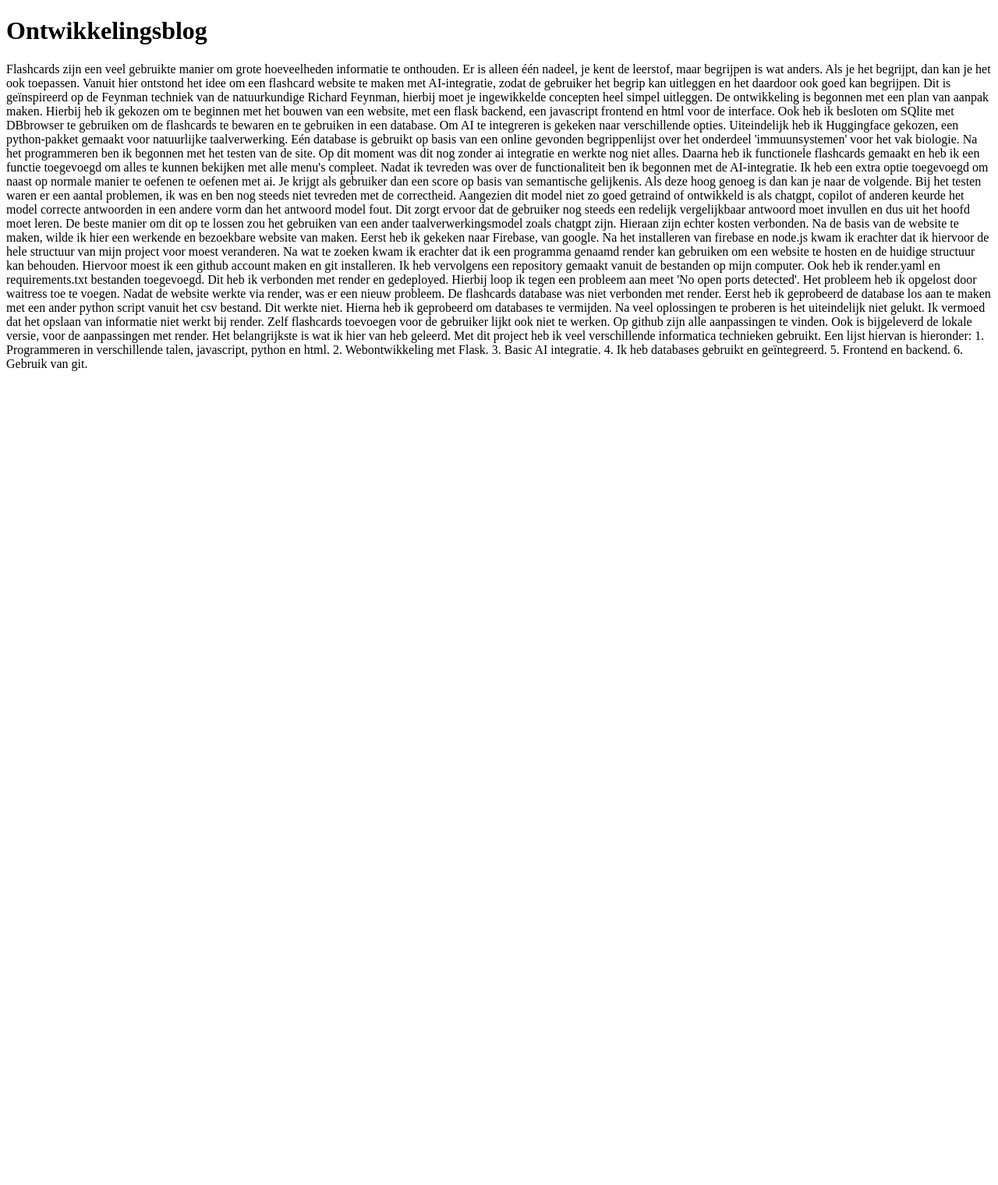
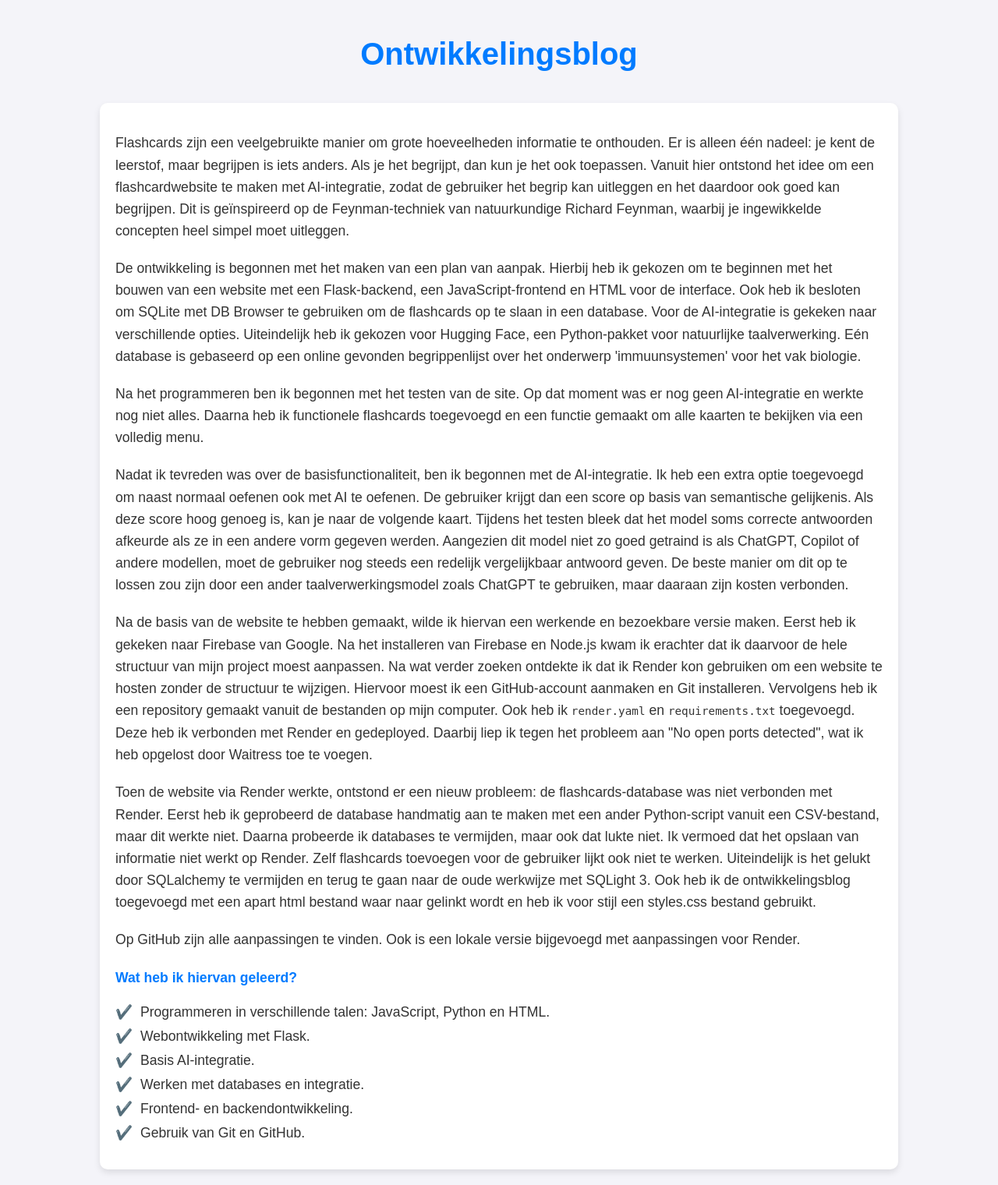
Before and after one commit to RBulInformatica/flashcardapp, a Flask app: page /ontwikkelingsblog in a window 1280 px wide. Shown: the whole page at 78% size. Before the commit the page ends 476 px from the top, so only its background shows below. Run offline with Flask 3, Linux system fonts and the light colour scheme.

Commit message:
Nette ontwikkelingsblog toegevoegd en een andere app.py met ophalen flashcards met sqlite3

```diff
--- a/app.py
+++ b/app.py
@@ -1,34 +1,46 @@
 from flask import Flask, render_template, request, jsonify, redirect, url_for
 from werkzeug.utils import secure_filename
+import sqlite3
+import os
 import csv
-import os
-from flask_sqlalchemy import SQLAlchemy
+from sentence_transformers import SentenceTransformer, util
 
-# Zorg dat relatieve paden vanuit de instance-folder gebruikt worden
-app = Flask(__name__, instance_relative_config=True)
-
-# Upload instellingen
+# Setup
+app = Flask(__name__)
 app.config['UPLOAD_FOLDER'] = 'uploads'
 app.config['ALLOWED_EXTENSIONS'] = {'csv'}
 
-# Pad naar de database in de instance-folder
-os.makedirs(app.instance_path, exist_ok=True)
-app.config['SQLALCHEMY_DATABASE_URI'] = 'sqlite:///' + os.path.join(app.instance_path, 'flashcards.db')
-app.config['SQLALCHEMY_TRACK_MODIFICATIONS'] = False
-db = SQLAlchemy(app)
+# Maak uploads-map aan
+os.makedirs(app.config['UPLOAD_FOLDER'], exist_ok=True)
 
-# Model voor flashcards
-class Flashcard(db.Model):
-    id = db.Column(db.Integer, primary_key=True)
-    term = db.Column(db.String(200), nullable=False)
-    definition = db.Column(db.String(500), nullable=False)
+# Pad naar SQLite database
+DATABASE = os.path.join(app.root_path, 'database.db')
 
-    def __repr__(self):
-        return f"Flashcard('{self.term}', '{self.definition}')"
+# Laad AI-model
+model = SentenceTransformer('paraphrase-MiniLM-L6-v2')
 
-# Zorg dat de database wordt aangemaakt
-with app.app_context():
-    db.create_all()
+# --- DATABASE HELPERS ---
+
+def get_db_connection():
+    conn = sqlite3.connect(DATABASE)
+    conn.row_factory = sqlite3.Row
+    return conn
+
+def init_db():
+    conn = get_db_connection()
+    conn.execute('''
+        CREATE TABLE IF NOT EXISTS immuunsysteem (
+            id INTEGER PRIMARY KEY AUTOINCREMENT,
+            Begrip TEXT NOT NULL,
+            Betekenis TEXT NOT NULL
+        )
+    ''')
+    conn.commit()
+    conn.close()
+
+init_db()
+
+# --- ROUTES ---
 
 @app.route('/')
 def index():
@@ -37,12 +49,16 @@ def index():
 @app.route('/add_flashcard', methods=['GET', 'POST'])
 def add_flashcard():
     if request.method == 'POST':
-        term = request.form['term']
-        definition = request.form['definition']
-        new_flashcard = Flashcard(term=term, definition=definition)
-        db.session.add(new_flashcard)
-        db.session.commit()
+        begrip = request.form.get('term')
+        betekenis = request.form.get('definition')
+
+        conn = get_db_connection()
+        conn.execute('INSERT INTO immuunsysteem (Begrip, Betekenis) VALUES (?, ?)', (begrip, betekenis))
+        conn.commit()
+        conn.close()
+
         return redirect(url_for('index'))
+
     return render_template('add_flashcard.html')
 
 @app.route('/upload_csv', methods=['GET', 'POST'])
@@ -56,7 +72,6 @@ def upload_csv():
         if file and allowed_file(file.filename):
             filename = secure_filename(file.filename)
             filepath = os.path.join(app.config['UPLOAD_FOLDER'], filename)
-            os.makedirs(app.config['UPLOAD_FOLDER'], exist_ok=True)
             file.save(filepath)
             process_csv(filepath)
             return redirect(url_for('index'))
@@ -68,38 +83,69 @@ def allowed_file(filename):
 def process_csv(filepath):
     with open(filepath, newline='', encoding='utf-8') as csvfile:
         reader = csv.DictReader(csvfile, delimiter=';')
+        conn = get_db_connection()
         for row in reader:
-            term = row['Begrip']
-            definition = row['Betekenis']
-            new_flashcard = Flashcard(term=term, definition=definition)
-            db.session.add(new_flashcard)
-        db.session.commit()
+            begrip = row['Begrip']
+            betekenis = row['Betekenis']
+            conn.execute('INSERT INTO immuunsysteem (Begrip, Betekenis) VALUES (?, ?)', (begrip, betekenis))
+        conn.commit()
+        conn.close()
 
-@app.route('/flashcards')
-def flashcards():
-    all_flashcards = Flashcard.query.all()
-    return jsonify([{"term": f.term, "definition": f.definition} for f in all_flashcards])
+@app.route('/flashcards', methods=['GET'])
+def get_flashcards():
+    conn = get_db_connection()
+    cursor = conn.cursor()
+    cursor.execute("SELECT Begrip, Betekenis FROM immuunsysteem ORDER BY RANDOM()")
+    flashcards = cursor.fetchall()
+    conn.close()
+    return jsonify([{"term": row["Begrip"], "definition": row["Betekenis"]} for row in flashcards])
 
-@app.route('/random_flashcard')
-def random_flashcard():
-    flashcard = Flashcard.query.order_by(db.func.random()).first()
+@app.route('/random_flashcard', methods=['GET'])
+def get_random_flashcard():
+    conn = get_db_connection()
+    cursor = conn.cursor()
+    cursor.execute("SELECT Begrip, Betekenis FROM immuunsysteem ORDER BY RANDOM() LIMIT 1")
+    flashcard = cursor.fetchone()
+    conn.close()
+
     if flashcard:
-        return jsonify({"term": flashcard.term, "definition": flashcard.definition})
-    return jsonify({"term": "Geen kaarten beschikbaar", "definition": ""})
+        return jsonify({"term": flashcard["Begrip"], "definition": flashcard["Betekenis"]})
+    else:
+        return jsonify({"error": "Geen flashcards beschikbaar"}), 404
+
+@app.route('/evaluate_answer', methods=['POST'])
+def evaluate_answer():
+    data = request.json
+    user_answer = data.get("user_answer")
+    correct_answer = data.get("correct_answer")
+    is_correct = user_answer.strip().lower() == correct_answer.strip().lower()
+    return jsonify({"correct": is_correct})
 
 @app.route('/check_answer', methods=['POST'])
 def check_answer():
-    data = request.get_json()
-    user_answer = data.get("user_answer", "").strip().lower()
-    correct_answer = data.get("correct_answer", "").strip().lower()
-    correct = user_answer in correct_answer or correct_answer in user_answer
-    feedback = "Correct!" if correct else f"Onjuist. Het juiste antwoord is: {correct_answer}"
-    return jsonify({"correct": correct, "feedback": feedback})
+    data = request.json
+    user_answer = data.get("user_answer")
+    correct_answer = data.get("correct_answer")
+
+    embedding1 = model.encode(user_answer, convert_to_tensor=True)
+    embedding2 = model.encode(correct_answer, convert_to_tensor=True)
+    similarity = util.pytorch_cos_sim(embedding1, embedding2).item()
+    is_correct = similarity > 0.75
+
+    feedback = (
+        "Goed gedaan! Je antwoord is correct."
+        if is_correct
+        else f"Je antwoord was niet helemaal correct. De semantische gelijkenis was {similarity:.2f}. Probeer opnieuw."
+    )
+
+    return jsonify({"correct": is_correct, "feedback": feedback, "similarity": similarity})
 
 @app.route('/ontwikkelingsblog')
 def ontwikkelingsblog():
     return render_template('ontwikkelingsblog.html')
 
+# --- SERVER ---
+
 if __name__ == '__main__':
     port = int(os.environ.get("PORT", 5000))
     app.run(host='0.0.0.0', port=port, debug=True)
--- /dev/null
+++ b/static/styles.css
@@ -0,0 +1,57 @@
+/* Algemene stijlen */
+body {
+    font-family: 'Arial', sans-serif;
+    background-color: #f4f4f9;
+    color: #333;
+    margin: 0;
+    padding: 0;
+}
+
+.container {
+    width: 80%;
+    margin: 0 auto;
+    padding: 20px;
+}
+
+header {
+    text-align: center;
+    margin-bottom: 40px;
+}
+
+h1 {
+    color: #007BFF;
+    font-size: 2.5em;
+}
+
+.blog-entry {
+    background-color: #ffffff;
+    border-radius: 10px;
+    padding: 20px;
+    box-shadow: 0 4px 8px rgba(0, 0, 0, 0.1);
+}
+
+p {
+    font-size: 1.1em;
+    line-height: 1.6em;
+    margin-bottom: 20px;
+}
+
+strong {
+    color: #007BFF;
+}
+
+ul {
+    list-style-type: none;
+    padding-left: 0;
+}
+
+ul li {
+    font-size: 1.1em;
+    margin-bottom: 10px;
+}
+
+ul li::before {
+    content: "✔️";
+    margin-right: 10px;
+    color: #007BFF;
+}
--- a/templates/ontwikkelingsblog.html
+++ b/templates/ontwikkelingsblog.html
@@ -3,31 +3,39 @@
 <head>
     <meta charset="UTF-8">
     <title>Ontwikkelingsblog</title>
+    <link rel="stylesheet" href="{{ url_for('static', filename='styles.css') }}">
 </head>
 <body>
-    <h1>Ontwikkelingsblog</h1>
-    <p>Flashcards zijn een veel gebruikte manier om grote hoeveelheden informatie te onthouden. Er is alleen één nadeel, je kent de leerstof, maar begrijpen is wat anders. Als je het begrijpt, dan kan je het ook toepassen. Vanuit hier ontstond het idee om een flashcard website te maken met AI-integratie, zodat de gebruiker het begrip kan uitleggen en het daardoor ook goed kan begrijpen. Dit is geïnspireerd op de Feynman techniek van de natuurkundige Richard Feynman, hierbij moet je ingewikkelde concepten heel simpel uitleggen.
+    <div class="container">
+        <header>
+            <h1>Ontwikkelingsblog</h1>
+        </header>
 
-        De ontwikkeling is begonnen met een plan van aanpak maken. Hierbij heb ik gekozen om te beginnen met het bouwen van een website, met een flask backend, een javascript frontend en html voor de interface. Ook heb ik besloten om SQlite met DBbrowser te gebruiken om de flashcards te bewaren en te gebruiken in een database. Om AI te integreren is gekeken naar verschillende opties. Uiteindelijk heb ik Huggingface gekozen, een python-pakket gemaakt voor natuurlijke taalverwerking. Eén database is gebruikt op basis van een online gevonden begrippenlijst over het onderdeel 'immuunsystemen' voor het vak biologie.
+        <section class="blog-entry">
+            <p>Flashcards zijn een veelgebruikte manier om grote hoeveelheden informatie te onthouden. Er is alleen één nadeel: je kent de leerstof, maar begrijpen is iets anders. Als je het begrijpt, dan kun je het ook toepassen. Vanuit hier ontstond het idee om een flashcardwebsite te maken met AI-integratie, zodat de gebruiker het begrip kan uitleggen en het daardoor ook goed kan begrijpen. Dit is geïnspireerd op de Feynman-techniek van natuurkundige Richard Feynman, waarbij je ingewikkelde concepten heel simpel moet uitleggen.</p>
 
-        Na het programmeren ben ik begonnen met het testen van de site. Op dit moment was dit nog zonder ai integratie en werkte nog niet alles. Daarna heb ik functionele flashcards gemaakt en heb ik een functie toegevoegd om alles te kunnen bekijken met alle menu's compleet.
+            <p>De ontwikkeling is begonnen met het maken van een plan van aanpak. Hierbij heb ik gekozen om te beginnen met het bouwen van een website met een Flask-backend, een JavaScript-frontend en HTML voor de interface. Ook heb ik besloten om SQLite met DB Browser te gebruiken om de flashcards op te slaan in een database. Voor de AI-integratie is gekeken naar verschillende opties. Uiteindelijk heb ik gekozen voor Hugging Face, een Python-pakket voor natuurlijke taalverwerking. Eén database is gebaseerd op een online gevonden begrippenlijst over het onderwerp 'immuunsystemen' voor het vak biologie.</p>
 
-        Nadat ik tevreden was over de functionaliteit ben ik begonnen met de AI-integratie. Ik heb een extra optie toegevoegd om naast op normale manier te oefenen te oefenen met ai. Je krijgt als gebruiker dan een score op basis van semantische gelijkenis. Als deze hoog genoeg is dan kan je naar de volgende. Bij het testen waren er een aantal problemen, ik was en ben nog steeds niet tevreden met de correctheid. Aangezien dit model niet zo goed getraind of ontwikkeld is als chatgpt, copilot of anderen keurde het model correcte antwoorden in een andere vorm dan het antwoord model fout. Dit zorgt ervoor dat de gebruiker nog steeds een redelijk vergelijkbaar antwoord moet invullen en dus uit het hoofd moet leren. De beste manier om dit op te lossen zou het gebruiken van een ander taalverwerkingsmodel zoals chatgpt zijn. Hieraan zijn echter kosten verbonden.
+            <p>Na het programmeren ben ik begonnen met het testen van de site. Op dat moment was er nog geen AI-integratie en werkte nog niet alles. Daarna heb ik functionele flashcards toegevoegd en een functie gemaakt om alle kaarten te bekijken via een volledig menu.</p>
 
-        Na de basis van de website te maken, wilde ik hier een werkende en bezoekbare website van maken. Eerst heb ik gekeken naar Firebase, van google. Na het installeren van firebase en node.js kwam ik erachter dat ik hiervoor de hele structuur van mijn project voor moest veranderen. Na wat te zoeken kwam ik erachter dat ik een programma genaamd render kan gebruiken om een website te hosten en de huidige structuur kan behouden. Hiervoor moest ik een github account maken en git installeren. Ik heb vervolgens een repository gemaakt vanuit de bestanden op mijn computer. Ook heb ik render.yaml en requirements.txt bestanden toegevoegd. Dit heb ik verbonden met render en gedeployed. Hierbij loop ik tegen een probleem aan meet 'No open ports detected'. Het probleem heb ik opgelost door waitress toe te voegen.
+            <p>Nadat ik tevreden was over de basisfunctionaliteit, ben ik begonnen met de AI-integratie. Ik heb een extra optie toegevoegd om naast normaal oefenen ook met AI te oefenen. De gebruiker krijgt dan een score op basis van semantische gelijkenis. Als deze score hoog genoeg is, kan je naar de volgende kaart. Tijdens het testen bleek dat het model soms correcte antwoorden afkeurde als ze in een andere vorm gegeven werden. Aangezien dit model niet zo goed getraind is als ChatGPT, Copilot of andere modellen, moet de gebruiker nog steeds een redelijk vergelijkbaar antwoord geven. De beste manier om dit op te lossen zou zijn door een ander taalverwerkingsmodel zoals ChatGPT te gebruiken, maar daaraan zijn kosten verbonden.</p>
 
-        Nadat de website werkte via render, was er een nieuw probleem. De flashcards database was niet verbonden met render. Eerst heb ik geprobeerd de database los aan te maken met een ander python script vanuit het csv bestand. Dit werkte niet. Hierna heb ik geprobeerd om databases te vermijden. Na veel oplossingen te proberen is het uiteindelijk niet gelukt. Ik vermoed dat het opslaan van informatie niet werkt bij render. Zelf flashcards toevoegen voor de gebruiker lijkt ook niet te werken.
+            <p>Na de basis van de website te hebben gemaakt, wilde ik hiervan een werkende en bezoekbare versie maken. Eerst heb ik gekeken naar Firebase van Google. Na het installeren van Firebase en Node.js kwam ik erachter dat ik daarvoor de hele structuur van mijn project moest aanpassen. Na wat verder zoeken ontdekte ik dat ik Render kon gebruiken om een website te hosten zonder de structuur te wijzigen. Hiervoor moest ik een GitHub-account aanmaken en Git installeren. Vervolgens heb ik een repository gemaakt vanuit de bestanden op mijn computer. Ook heb ik <code>render.yaml</code> en <code>requirements.txt</code> toegevoegd. Deze heb ik verbonden met Render en gedeployed. Daarbij liep ik tegen het probleem aan "No open ports detected", wat ik heb opgelost door Waitress toe te voegen.</p>
 
-        Op github zijn alle aanpassingen te vinden. Ook is bijgeleverd de lokale versie, voor de aanpassingen met render.
+            <p>Toen de website via Render werkte, ontstond er een nieuw probleem: de flashcards-database was niet verbonden met Render. Eerst heb ik geprobeerd de database handmatig aan te maken met een ander Python-script vanuit een CSV-bestand, maar dit werkte niet. Daarna probeerde ik databases te vermijden, maar ook dat lukte niet. Ik vermoed dat het opslaan van informatie niet werkt op Render. Zelf flashcards toevoegen voor de gebruiker lijkt ook niet te werken. Uiteindelijk is het gelukt door SQLalchemy te vermijden en terug te gaan naar de oude werkwijze met SQLight 3. Ook heb ik de ontwikkelingsblog toegevoegd met een apart html bestand waar naar gelinkt wordt en heb ik voor stijl een styles.css bestand gebruikt.</p>
 
-        Het belangrijkste is wat ik hier van heb geleerd. Met dit project heb ik veel verschillende informatica technieken gebruikt. Een lijst hiervan is hieronder:
-        1. Programmeren in verschillende talen, javascript, python en html.
-        2. Webontwikkeling met Flask.
-        3. Basic AI integratie.
-        4. Ik heb databases gebruikt en geïntegreerd.
-        5. Frontend en backend.
-        6. Gebruik van git.
-        </p>
+            <p>Op GitHub zijn alle aanpassingen te vinden. Ook is een lokale versie bijgevoegd met aanpassingen voor Render.</p>
+
+            <p><strong>Wat heb ik hiervan geleerd?</strong></p>
+            <ul>
+                <li>Programmeren in verschillende talen: JavaScript, Python en HTML.</li>
+                <li>Webontwikkeling met Flask.</li>
+                <li>Basis AI-integratie.</li>
+                <li>Werken met databases en integratie.</li>
+                <li>Frontend- en backendontwikkeling.</li>
+                <li>Gebruik van Git en GitHub.</li>
+            </ul>
+        </section>
     </div>
 </body>
 </html>
```
Also changed, not shown: static/script.js (+9 -20 lines), templates/index.html (+33 -26 lines), instance/flashcards.db (added).
